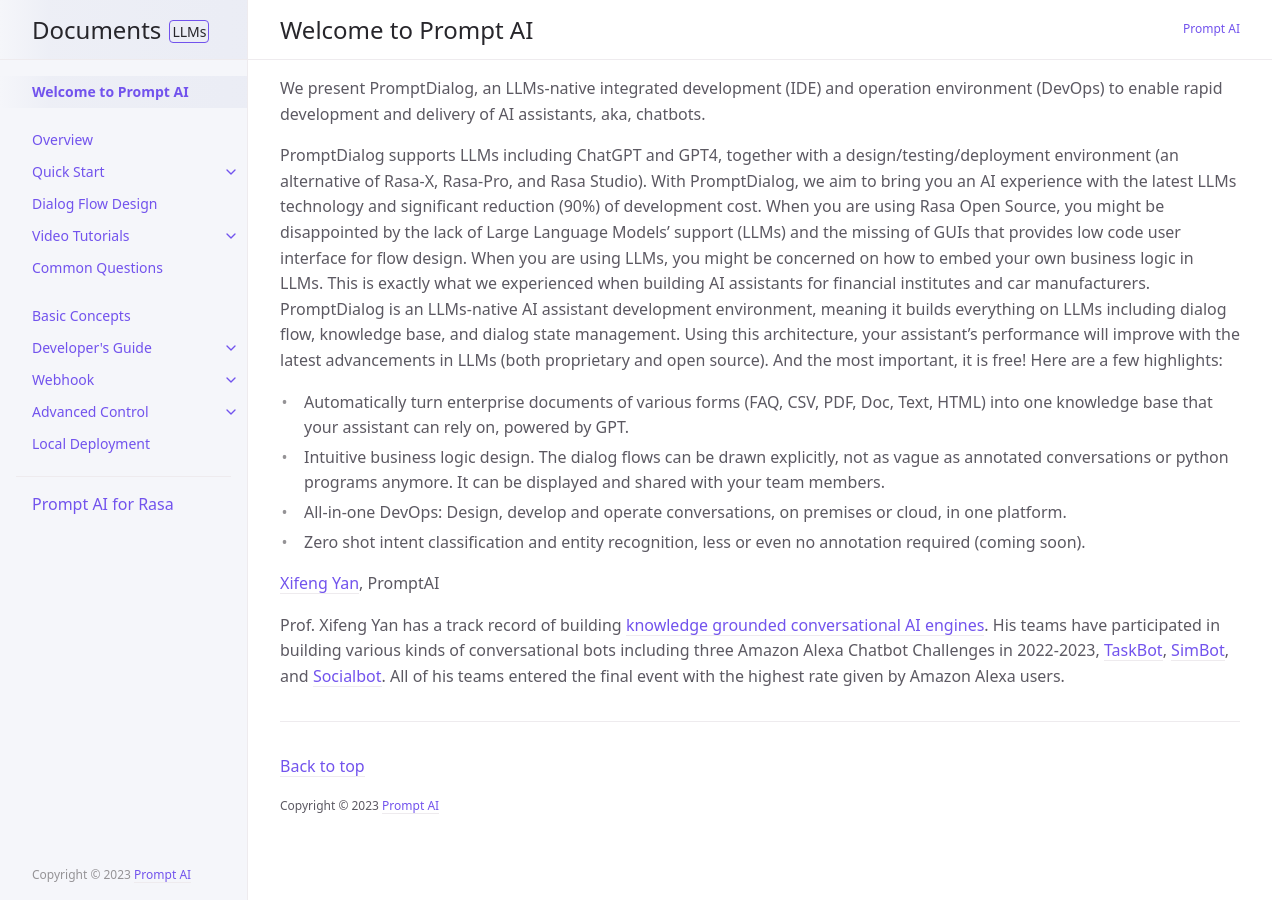
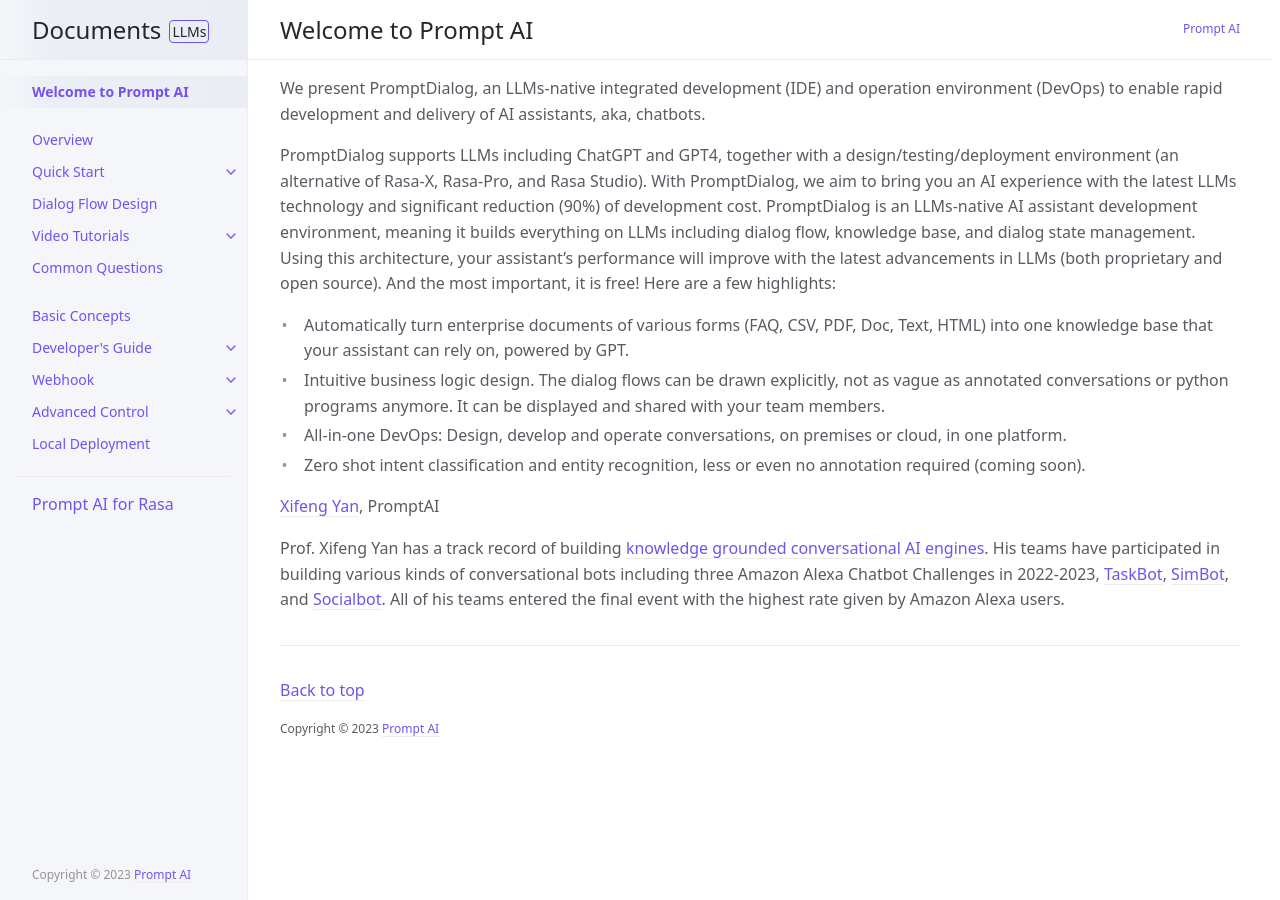
Before and after one commit to ws-cd/ws-cd.github.io, a Jekyll site: the page built from docs/about/index.md, in a window 1280 px wide. Built offline with Jekyll 4.4.1, drawn with Linux system fonts in a browser that asks for light colours.

Commit message:
Update index.md

```diff
--- a/docs/about/index.md
+++ b/docs/about/index.md
@@ -9,8 +9,10 @@ has_children: false
 
 We present PromptDialog, an LLMs-native integrated development (IDE) and operation environment (DevOps) to enable rapid development and delivery of AI assistants, aka, chatbots.
 
-PromptDialog supports LLMs including ChatGPT and GPT4, together with a design/testing/deployment environment (an alternative of Rasa-X, Rasa-Pro, and Rasa Studio).  With PromptDialog, we aim to bring you an AI experience with the latest LLMs technology and significant reduction (90%) of development cost.
-When you are using Rasa Open Source, you might be disappointed by the lack of Large Language Models’ support (LLMs) and the missing of GUIs that provides low code user interface for flow design.  When you are using LLMs, you might be concerned on how to embed your own business logic in LLMs.  This is exactly what we experienced when building AI assistants for financial institutes and car manufacturers.  PromptDialog is an LLMs-native AI assistant development environment, meaning it builds everything on LLMs including dialog flow, knowledge base, and dialog state management.  Using this architecture, your assistant's performance will improve with the latest advancements in LLMs (both proprietary and open source).  And the most important, it is free!  Here are a few highlights:
+<!--
+When you are using Rasa Open Source, you might be disappointed by the lack of Large Language Models’ support (LLMs) and the missing of GUIs that provides low code user interface for flow design.  When you are using LLMs, you might be concerned on how to embed your own business logic in LLMs.  This is exactly what we experienced when building AI assistants for financial institutes and car manufacturers. -->
+
+PromptDialog supports LLMs including ChatGPT and GPT4, together with a design/testing/deployment environment (an alternative of Rasa-X, Rasa-Pro, and Rasa Studio).  With PromptDialog, we aim to bring you an AI experience with the latest LLMs technology and significant reduction (90%) of development cost. PromptDialog is an LLMs-native AI assistant development environment, meaning it builds everything on LLMs including dialog flow, knowledge base, and dialog state management.  Using this architecture, your assistant's performance will improve with the latest advancements in LLMs (both proprietary and open source).  And the most important, it is free!  Here are a few highlights:
 
 * Automatically turn enterprise documents of various forms (FAQ, CSV, PDF, Doc, Text, HTML) into one knowledge base that your assistant can rely on, powered by GPT.
 * Intuitive business logic design. The dialog flows can be drawn explicitly, not as vague as annotated conversations or python programs anymore.  It can be displayed and shared with your team members.
```
